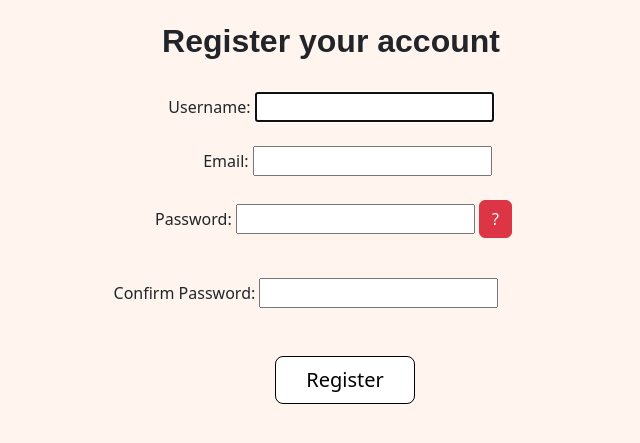
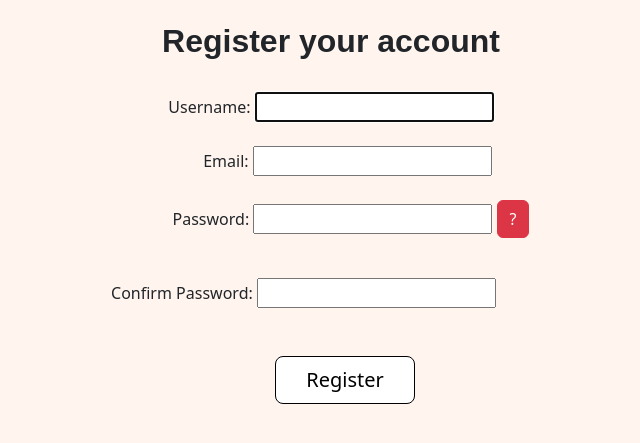
Before and after one commit to harring/FruitScan-AI, a Django app: page /register/ in a window 1280 px wide. Shown: the part 174-617 px from the top of the page, without its empty margins (344-984 px from the left). Run offline with Django 4.2, Linux system fonts and the light colour scheme; some libraries are stand-ins or nearby versions; some web fonts are replaced.

Commit message:
Adjust alignment of registration boxes

```diff
--- a/FruitScan/fruitscanapp/templates/registration/register.html
+++ b/FruitScan/fruitscanapp/templates/registration/register.html
@@ -68,14 +68,14 @@ body {
 
 .password-group {
     text-align: center;
-    padding-left: 90px;
+    padding-left: 125px;
     padding-right: 85px;
 }
 
 .password2-group {
     text-align: center;
     padding-left: 0px;
-    padding-right: 50px;
+    padding-right: 55px;
 }
 
 .register-text {
```
